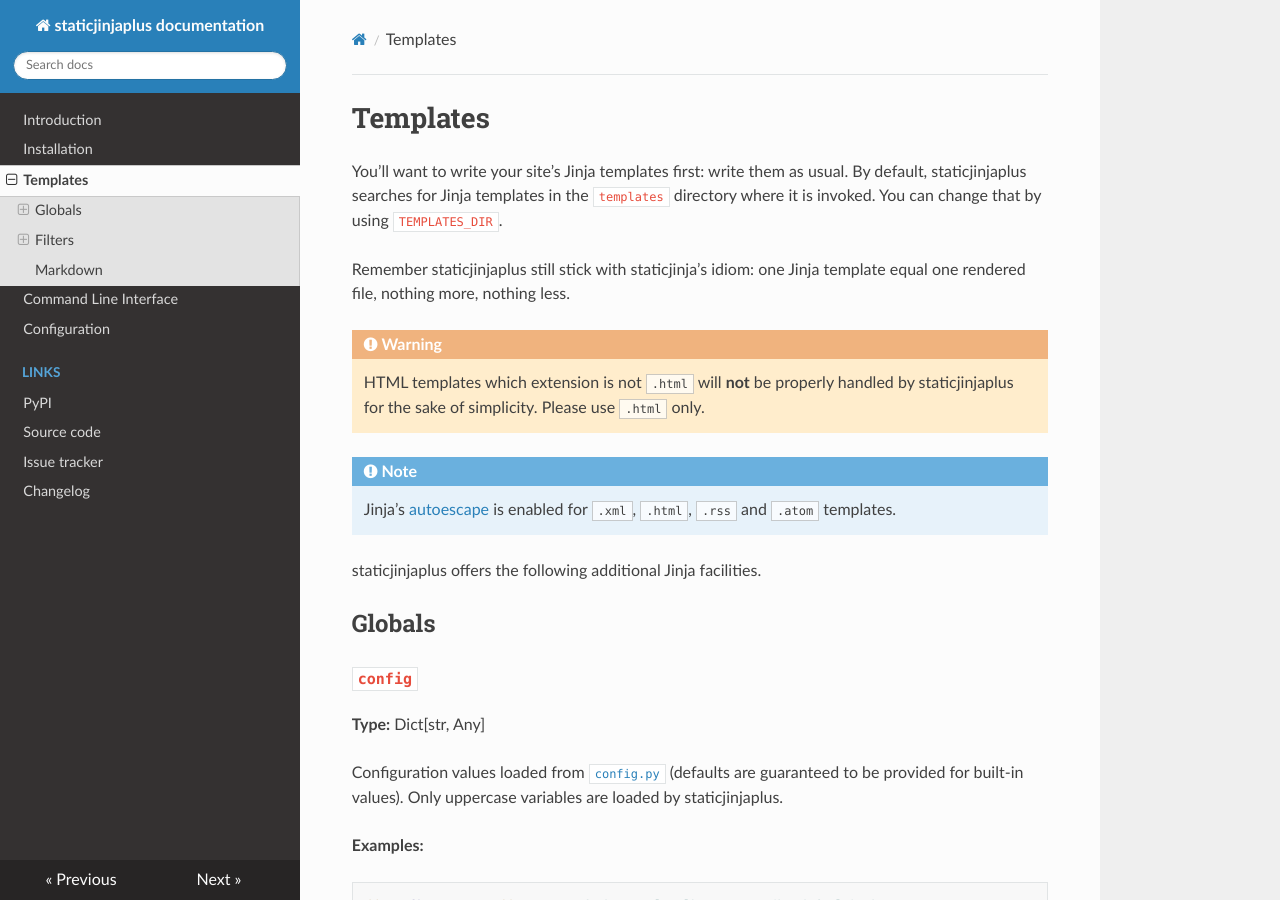
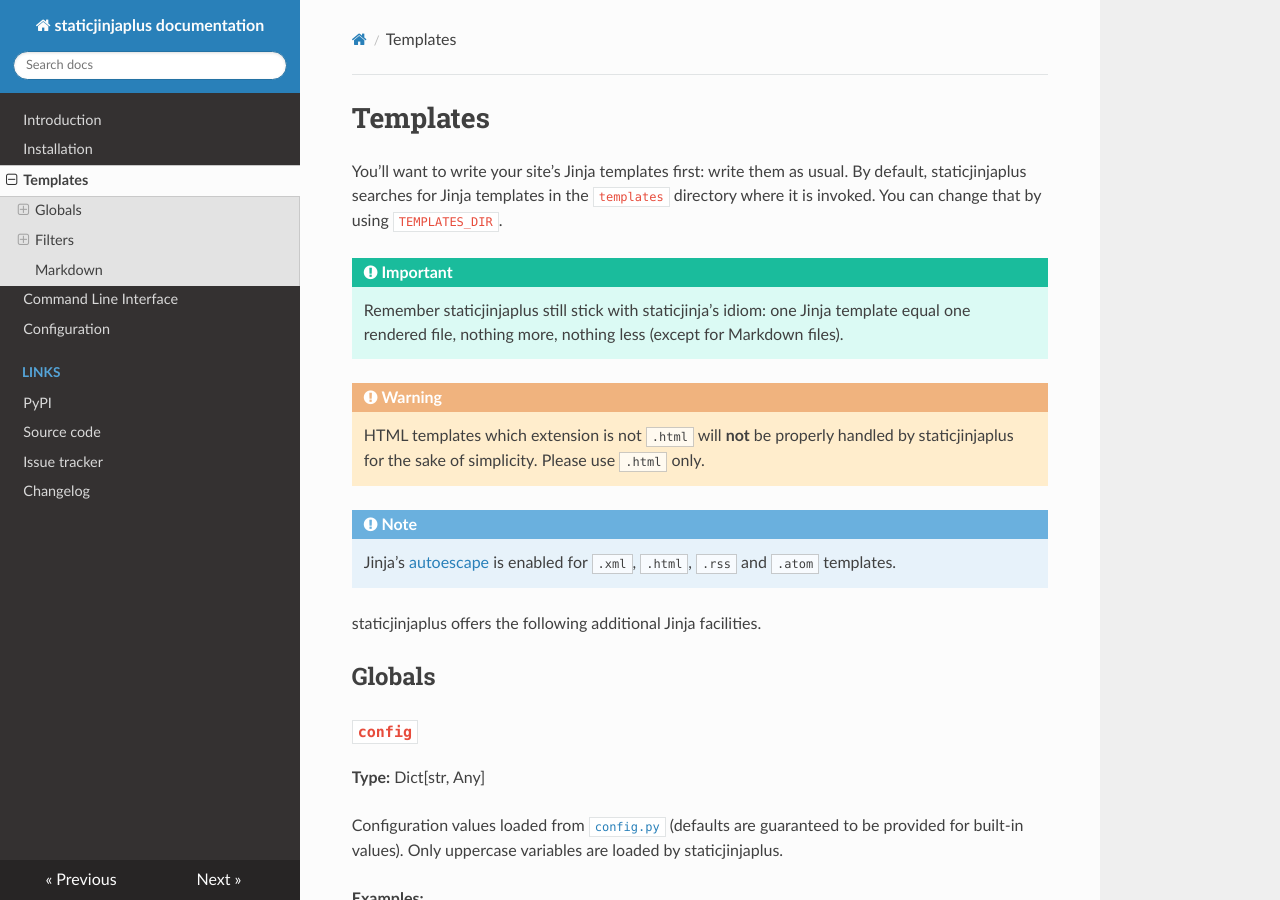
Before and after one commit to EpocDotFr/staticjinjaplus, an MkDocs documentation site: the page built from docs/templates.md, in a window 1280 px wide and 900 px high. Built offline with MkDocs 1.6.1, drawn with Linux system fonts in a browser that asks for light colours.

Commit message:
Doc update [no ci]

```diff
--- a/docs/templates.md
+++ b/docs/templates.md
@@ -3,8 +3,9 @@
 You'll want to write your site's Jinja templates first: write them as usual. By default, staticjinjaplus searches for
 Jinja templates in the `templates` directory where it is invoked. You can change that by using `TEMPLATES_DIR`.
 
-Remember staticjinjaplus still stick with staticjinja's idiom: one Jinja template equal one rendered file, nothing more,
-nothing less.
+!!! important
+    Remember staticjinjaplus still stick with staticjinja's idiom: one Jinja template equal one rendered file, nothing
+    more, nothing less (except for Markdown files).
 
 !!! warning
     HTML templates which extension is not `.html` will **not** be properly handled by staticjinjaplus for the sake of
```
Also changed, not shown: docs/cli.md (+3 -0 lines), docs/index.md (+4 -2 lines).
